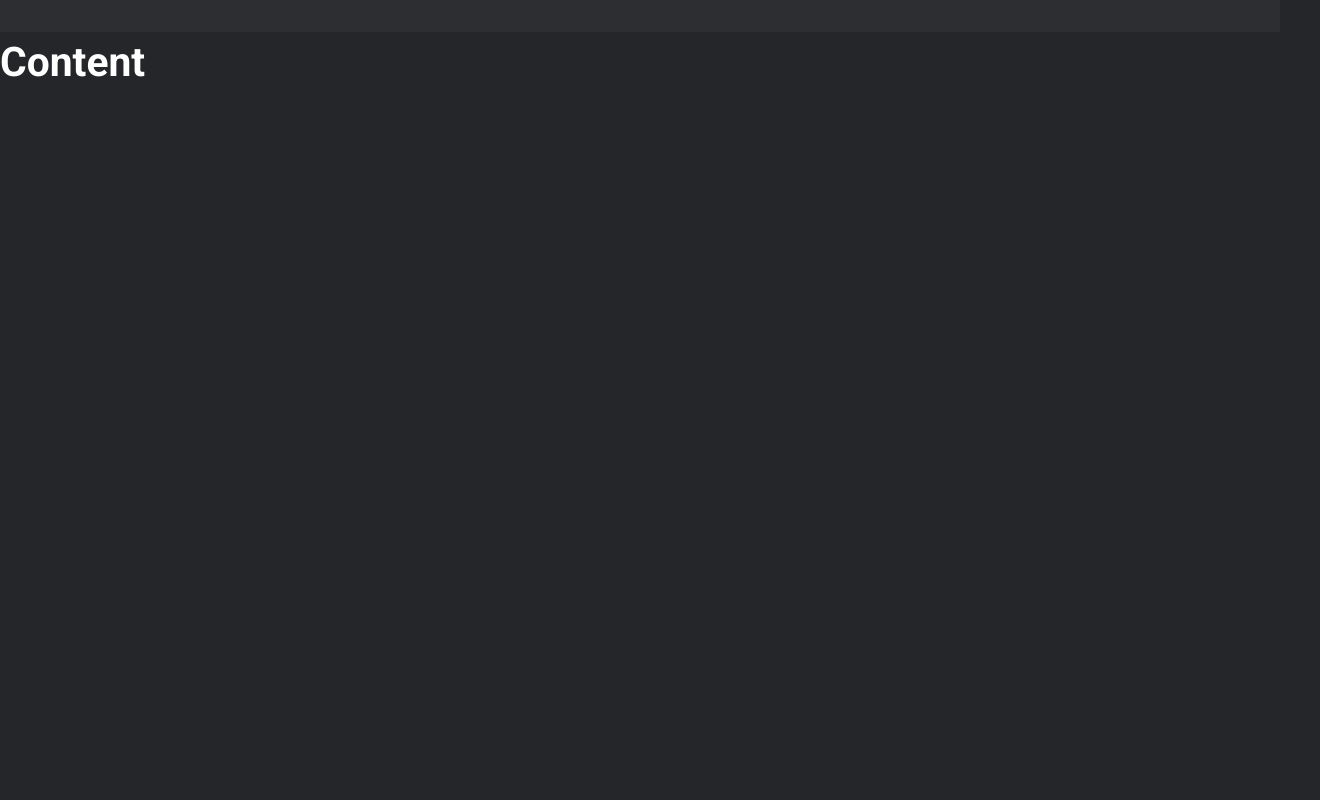
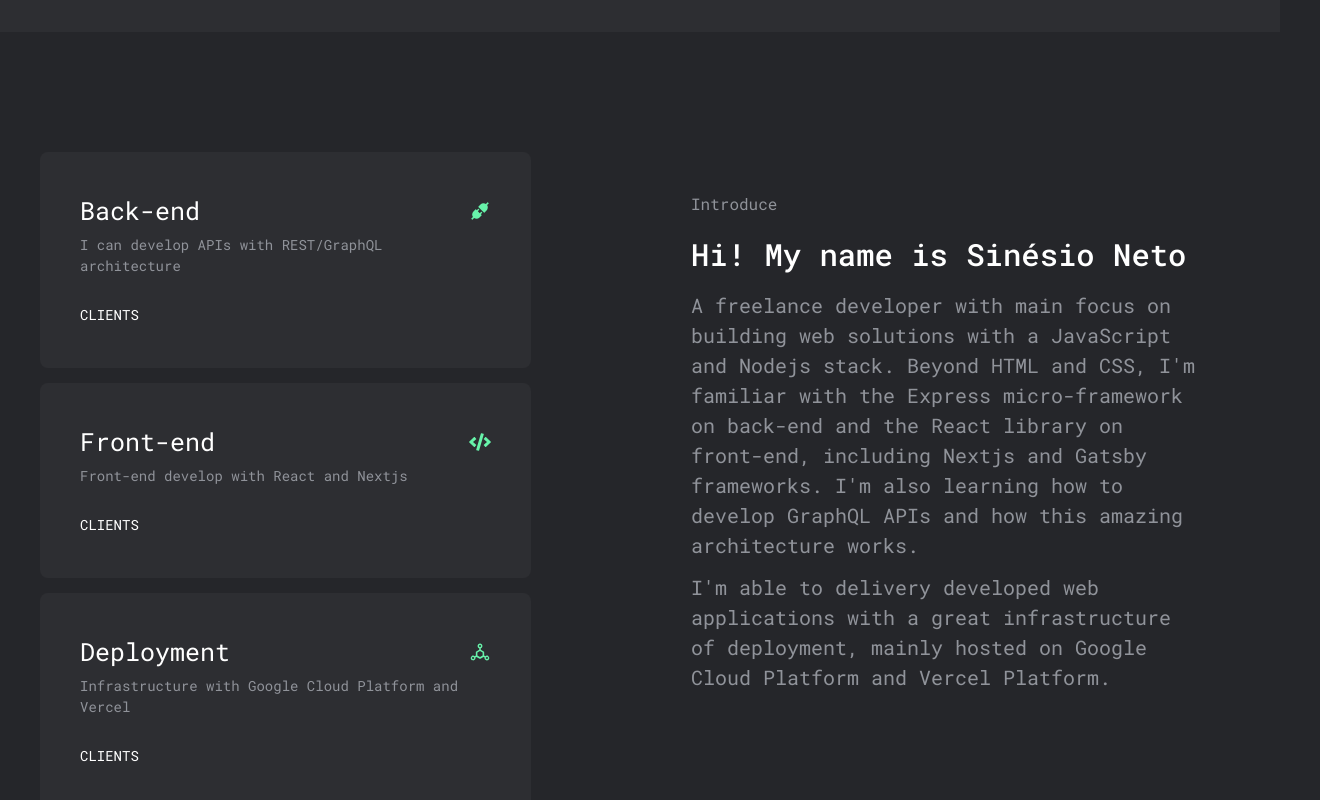
Before and after one commit to sineto/snio.dev, a Next.js app: page / in a window 1280 px wide. Shown: the part 764-1564 px from the top of the page, 1320 px wide, since content can reach past the window. Before the commit the page ends 857 px from the top, so only its background shows below. Built offline with nearby package versions, Linux system fonts and the light colour scheme; grey boxes are pictures that could not be loaded.

Commit message:
feat: implement about content

```diff
--- a/components/Header/HeroContent/styles.ts
+++ b/components/Header/HeroContent/styles.ts
@@ -1,6 +1,9 @@
 import styled from 'styled-components';
 
 const HeaderHeroContent = styled.div`
+  max-width: 1200px;
+  margin: 0 auto;
+
   display: flex;
   justify-content: space-between;
   align-items: center;
--- a/components/NavContactLink/index.tsx
+++ b/components/Header/NavContactLink/index.tsx
@@ -1,7 +1,7 @@
 import Link from 'next/link';
-import { iconLoader } from '../../helpers';
+import { iconLoader } from '../../../helpers';
 import * as Styles from './styles';
-import theme from '../../styles/theme';
+import theme from '../../../styles/theme';
 
 interface NavContactLinkProps {
   icon: string
--- a/components/Header/TopBar/index.tsx
+++ b/components/Header/TopBar/index.tsx
@@ -1,6 +1,6 @@
 import Image from 'next/image';
 
-import { NavContactLink } from '../../../components';
+import NavContactLink from '../NavContactLink';
 import * as Styles from './styles';
 
 interface ContactLink {
--- a/components/Header/TopBar/styles.ts
+++ b/components/Header/TopBar/styles.ts
@@ -2,8 +2,8 @@ import styled from 'styled-components';
 import { FaEnvelope } from 'react-icons/fa';
 
 const HeaderTopBar = styled.div`
-  width: 100%;
-  margin-bottom: 120px;
+  width: 1200px;
+  margin: 0 auto 120px auto;
 
   display: flex;
   justify-content: space-between;
--- a/components/index.ts
+++ b/components/index.ts
@@ -1,7 +1,5 @@
 import Header from './Header';
-import NavContactLink from './NavContactLink';
 
 export {
-  Header,
-  NavContactLink
+  Header
 }
--- a/helpers/iconLoader.tsx
+++ b/helpers/iconLoader.tsx
@@ -1,6 +1,7 @@
 import React from 'react';
 import { IconType } from 'react-icons';
-import { FaGithub, FaLinkedin } from 'react-icons/fa';
+import { FaGithub, FaLinkedin, FaCode } from 'react-icons/fa';
+import { AiFillApi, AiOutlineCloudServer, AiOutlineDeploymentUnit } from 'react-icons/ai';
 
 interface Icon {
   accessor?: string
@@ -9,7 +10,11 @@ interface Icon {
 
 const iconList: Icon[] = [
   { accessor: 'fa-github', component: FaGithub },
-  { accessor: 'fa-linkedin', component: FaLinkedin }
+  { accessor: 'fa-linkedin', component: FaLinkedin },
+  { accessor: 'fa-code', component: FaCode},
+  { accessor: 'ai-fill-api', component: AiFillApi },
+  { accessor: 'ai-cloud-server', component: AiOutlineCloudServer },
+  { accessor: 'ai-deploy-unit', component: AiOutlineDeploymentUnit }
 ];
 
 const iconLoader = (name?: string, size?: number, color?: string): JSX.Element => {
--- a/pages/index.tsx
+++ b/pages/index.tsx
@@ -1,11 +1,93 @@
+import Link from 'next/link';
 import { Header } from '../components';
+import { iconLoader } from '../helpers';
 import * as Styles from './styles';
+import theme from '../styles/theme';
 
 const Home = () => {
   return (
     <Styles.Container>
       <Header />
-      <h1>Content</h1>
+      <Styles.IntroduceContent>
+        <Styles.IntroduceSkills>
+          <Styles.SkillCard>
+            <Styles.SkillCardBody>
+              <Styles.SkillCardTitle>
+                Back-end
+                {iconLoader('ai-fill-api', 22, theme.green)}
+              </Styles.SkillCardTitle>
+              <Styles.SkillCardDesc>
+                I can develop APIs with REST/GraphQL architecture
+              </Styles.SkillCardDesc>
+            </Styles.SkillCardBody>
+            <Link href='#'>
+              <a>
+                <Styles.SkillCardLinkCustomers>
+                  Clients
+                </Styles.SkillCardLinkCustomers>
+              </a>
+            </Link>
+          </Styles.SkillCard>
+          <Styles.SkillCard>
+            <Styles.SkillCardBody>
+              <Styles.SkillCardTitle>
+                Front-end
+                {iconLoader('fa-code', 22, theme.green)}
+              </Styles.SkillCardTitle>
+              <Styles.SkillCardDesc>
+                Front-end develop with React and Nextjs
+              </Styles.SkillCardDesc>
+            </Styles.SkillCardBody>
+            <Link href='#'>
+              <a>
+                <Styles.SkillCardLinkCustomers>
+                  Clients
+                </Styles.SkillCardLinkCustomers>
+              </a>
+            </Link>
+          </Styles.SkillCard>
+          <Styles.SkillCard>
+            <Styles.SkillCardBody>
+              <Styles.SkillCardTitle>
+                Deployment
+                {iconLoader('ai-deploy-unit', 22, theme.green)}
+              </Styles.SkillCardTitle>
+              <Styles.SkillCardDesc>
+                Infrastructure with Google Cloud Platform and Vercel
+              </Styles.SkillCardDesc>
+            </Styles.SkillCardBody>
+            <Link href='#'>
+              <a>
+                <Styles.SkillCardLinkCustomers>
+                  Clients
+                </Styles.SkillCardLinkCustomers>
+              </a>
+            </Link>
+          </Styles.SkillCard>
+        </Styles.IntroduceSkills>
+        <Styles.IntroduceAbout>
+          <Styles.AboutTag>
+            Introduce
+          </Styles.AboutTag>
+          <Styles.AboutContent>
+            <Styles.AboutTitle>
+              Hi! My name is Sinésio Neto
+            </Styles.AboutTitle>
+            <Styles.AboutBody>
+              A freelance developer with main focus on building web solutions{' '}
+              with a JavaScript and Nodejs stack. Beyond HTML and CSS, I'm familiar{' '}
+              with the Express micro-framework on back-end and the React library on{' '}
+              front-end, including Nextjs and Gatsby frameworks. I'm also learning{' '}
+              how to develop GraphQL APIs and how this amazing architecture works.
+            </Styles.AboutBody>
+            <Styles.AboutBody>
+              I'm able to delivery developed web applications with a great{' '}
+              infrastructure of deployment, mainly hosted on Google Cloud Platform{' '}
+              and Vercel Platform.
+            </Styles.AboutBody>
+          </Styles.AboutContent>
+        </Styles.IntroduceAbout>
+      </Styles.IntroduceContent>
 
     </Styles.Container>
   );
--- a/pages/styles.ts
+++ b/pages/styles.ts
@@ -1,7 +1,113 @@
 import styled from 'styled-components';
 
-const Container = styled.div``;
+const Container = styled.div`
+  // display: flex;
+  // flex-direction: column;
+`;
+
+const IntroduceContent = styled.div`
+  max-width: 1200px;
+  background: transparent;
+  padding: 7.5rem 0;
+  margin: 0 auto;
+
+  display: flex;
+  justify-content: space-between;
+  align-items: flex-start;
+`;
+
+const IntroduceSkills = styled.div`
+  display: flex;
+  flex-direction: column;
+  jusitify-content: center;
+  align-items: center;
+  gap: 15px;
+`;
+
+const SkillCard = styled.div`
+  width: 491px;
+  font-family: 'Roboto Mono';
+  font-weight: 400;
+  background: ${({ theme }) => theme.gray1};
+  border-radius: 8px;
+  padding: 40px;
+
+  &:hover {
+    box-shadow: 1px 29px 35px -8px rgba(0,0,0,0.41);
+    h3 {
+      color: ${({ theme }) => theme.green};
+    }
+  }
+`;
+
+const SkillCardBody = styled.div`
+  margin-bottom: 22px;
+`;
+
+const SkillCardTitle = styled.h3`
+  font-weight: 400;
+  font-size: 25px;
+  color: ${({ theme }) => theme.white};
+  margin-bottom: 4px;
+
+  display: flex;
+  justify-content: space-between;
+  align-items: center;
+`;
+
+const SkillCardDesc = styled.p`
+  font-size: 14px;
+  color: ${({ theme }) => theme.gray4};
+`;
+
+const SkillCardLinkCustomers = styled.span`
+  font-size: 14px;
+  text-transform: uppercase;
+
+  &:hover {
+    border-bottom: 1px dotted;
+  }
+`;
+
+const IntroduceAbout = styled.div`
+  font-family: 'Roboto Mono';
+  color: ${({ theme }) => theme.gray4};
+  padding: 2.5rem;
+  margin-left: 7.5rem;
+`;
+
+const AboutTag = styled.p`
+  font-size: 16px;
+  margin-bottom: 16px;
+`;
+
+const AboutContent = styled.div`
+  display: flex;
+  flex-direction: column;
+  gap: 12px;
+`;
+
+const AboutTitle = styled.h2`
+  font-weight: 500;
+  color: ${({ theme }) => theme.white};
+`;
+
+const AboutBody = styled.p`
+  font-size: 20px;
+`;
 
 export {
-  Container
+  Container,
+  IntroduceContent,
+  IntroduceSkills,
+  SkillCard,
+  SkillCardBody,
+  SkillCardTitle,
+  SkillCardDesc,
+  SkillCardLinkCustomers,
+  IntroduceAbout,
+  AboutTag,
+  AboutContent,
+  AboutTitle,
+  AboutBody
 }
```
Also changed, not shown: components/Header/NavContactLink/styles.ts (renamed from components/NavContactLink/styles.ts).
